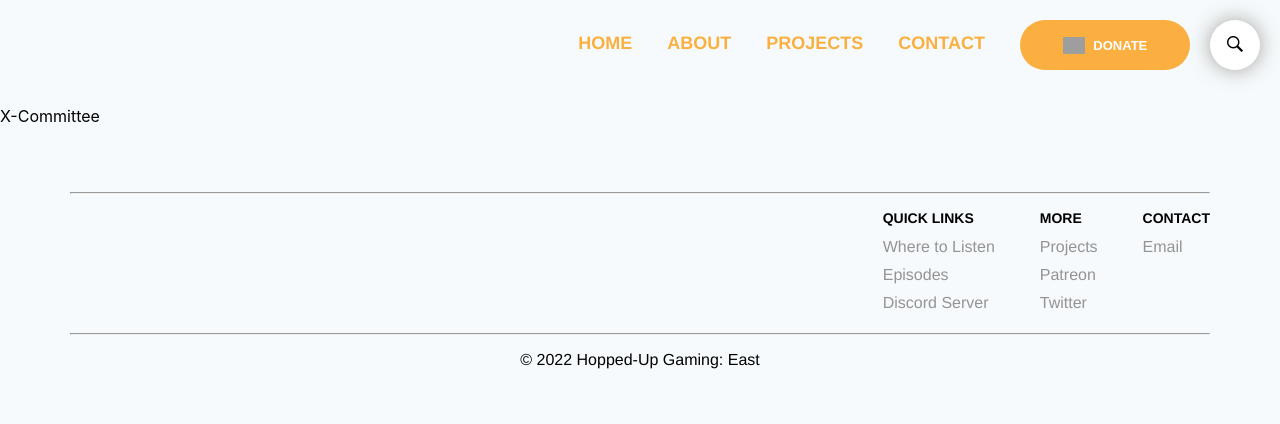
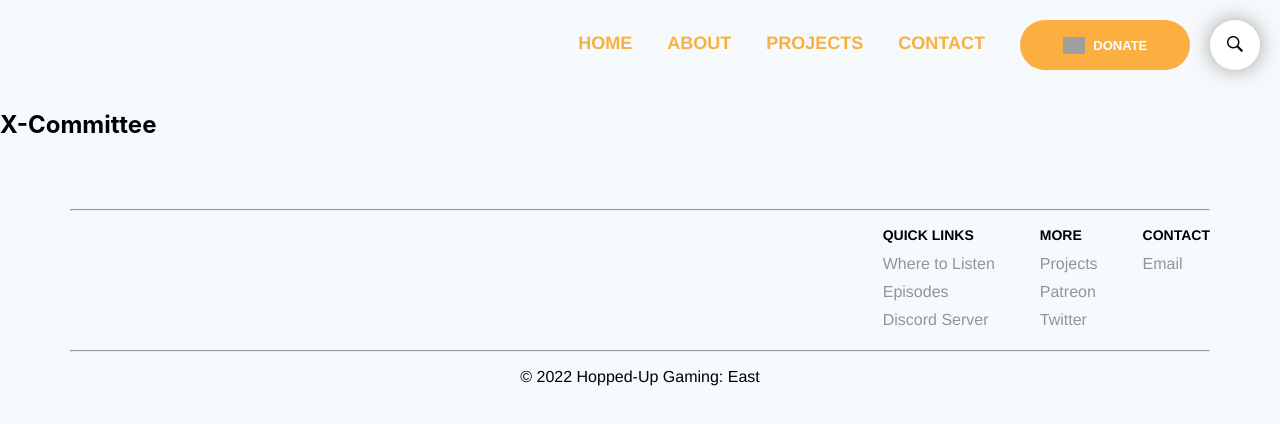
Before and after one commit to oakeef/huge_website, a React (Create React App) app: page /Xcommittee in a window 1280 px wide. Shown: the top 424 px of the page. Built offline with nearby package versions, Linux system fonts and the light colour scheme; grey boxes are pictures that could not be loaded; a web font is replaced by a local one.

Commit message:
moved HugeAss as it was accidently nested in another folder

```diff
--- a/src/App.js
+++ b/src/App.js
@@ -7,7 +7,7 @@ import Projects from "./Pages/Projects/Projects";
 import Contact from "./Pages/Contact/Contact";
 import Xcommittee from "./Pages/Xcommittee/Xcommittee";
 import BeerGoggles from "./Pages/BeerGoggles/BeerGoggles";
-import HugeAss from "./Pages/About/HugeAss/HugeAss";
+import HugeAss from "./Pages/HugeAss/HugeAss";
 import Footer from "./Components/Footer/Footer";
 
 export default function App() {
--- a/src/Pages/Xcommittee/Xcommittee.js
+++ b/src/Pages/Xcommittee/Xcommittee.js
@@ -2,8 +2,8 @@ import React from "react";
 
 export default function Xcommittee() {
     return (
-        <>
-            <p>X-Committee</p>
-        </>
+        <div className="xcomContainer">
+            <h2>X-Committee</h2>
+        </div>
     );
 }
```
Also changed, not shown: src/Pages/HugeAss/HugeAss.css (added), src/Pages/HugeAss/HugeAss.js (renamed from src/Pages/About/HugeAss/HugeAss.js).
